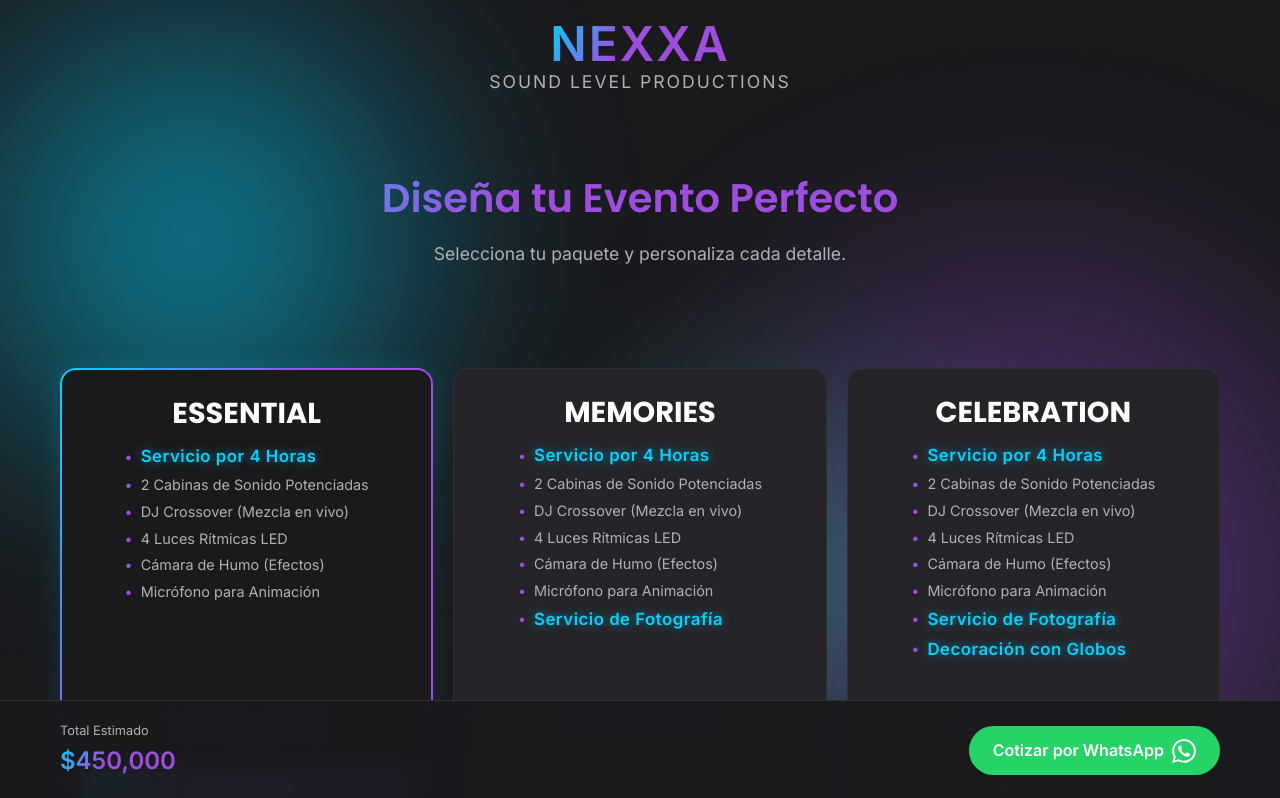
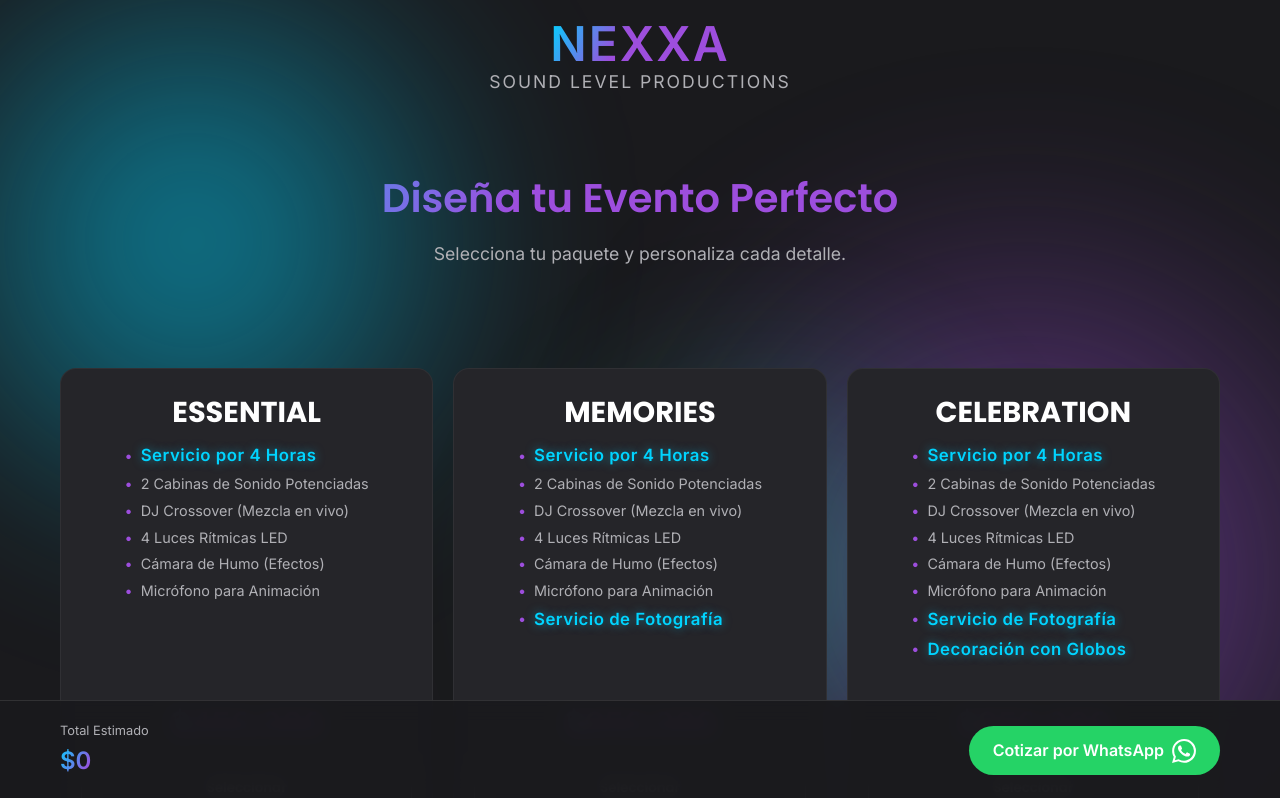
Before and after one commit to nicollerivera/APP-Nexxa-Sound, a React (Vite) app: page / in a window 1280 px wide. Shown: the top 798 px of the page. Built offline with nearby package versions, Linux system fonts and the light colour scheme.

Commit message:
Set default package selection to null

```diff
--- a/src/App.jsx
+++ b/src/App.jsx
@@ -3,7 +3,7 @@ import './App.css';
 import { packages, extras } from './data';
 
 function App() {
-  const [selectedPackageId, setSelectedPackageId] = useState('essential');
+  const [selectedPackageId, setSelectedPackageId] = useState(null);
   const [activeExtras, setActiveExtras] = useState({});
   const [guestCount, setGuestCount] = useState(10);
 
@@ -134,7 +134,7 @@ function App() {
   }, [selectedPackageId, activeExtras, dynamicExtras]);
 
   const generateWhatsappLink = () => {
-    const text = `Hola, me interesa una cotización para el evento.\n\nInvitados: ${guestCount}\nPaquete: ${selectedPackage?.name} ($${selectedPackage?.price})\nExtras:\n${dynamicExtras.filter(e => activeExtras[e.id]).map(e => `- ${e.name} (${e.desc}) - $${e.price}`).join('\n')}\n\nTotal estimado: $${totalPrice}`;
+    const text = `Hola, me interesa una cotización para el evento.\n\nInvitados: ${guestCount}\nPaquete: ${selectedPackage ? `${selectedPackage.name} ($${selectedPackage.price.toLocaleString()})` : 'Ninguno'}\nExtras:\n${dynamicExtras.filter(e => activeExtras[e.id]).map(e => `- ${e.name} (${e.desc}) - $${e.price.toLocaleString()}`).join('\n')}\n\nTotal estimado: $${totalPrice.toLocaleString()}`;
     return `https://wa.me/1234567890?text=${encodeURIComponent(text)}`;
   };
 
```
Also changed, not shown: 1 other file (tests, documents, lock files or other folders).
